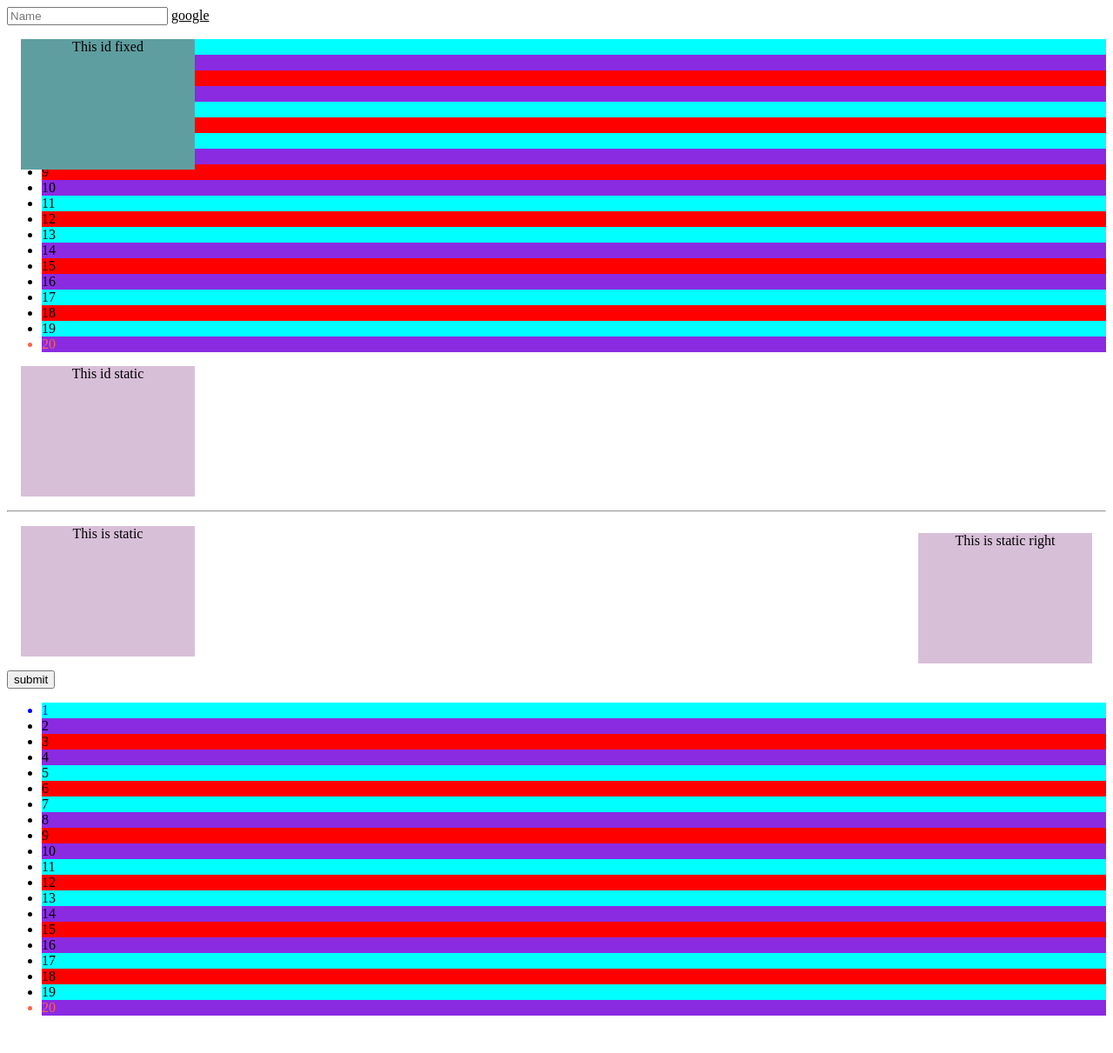
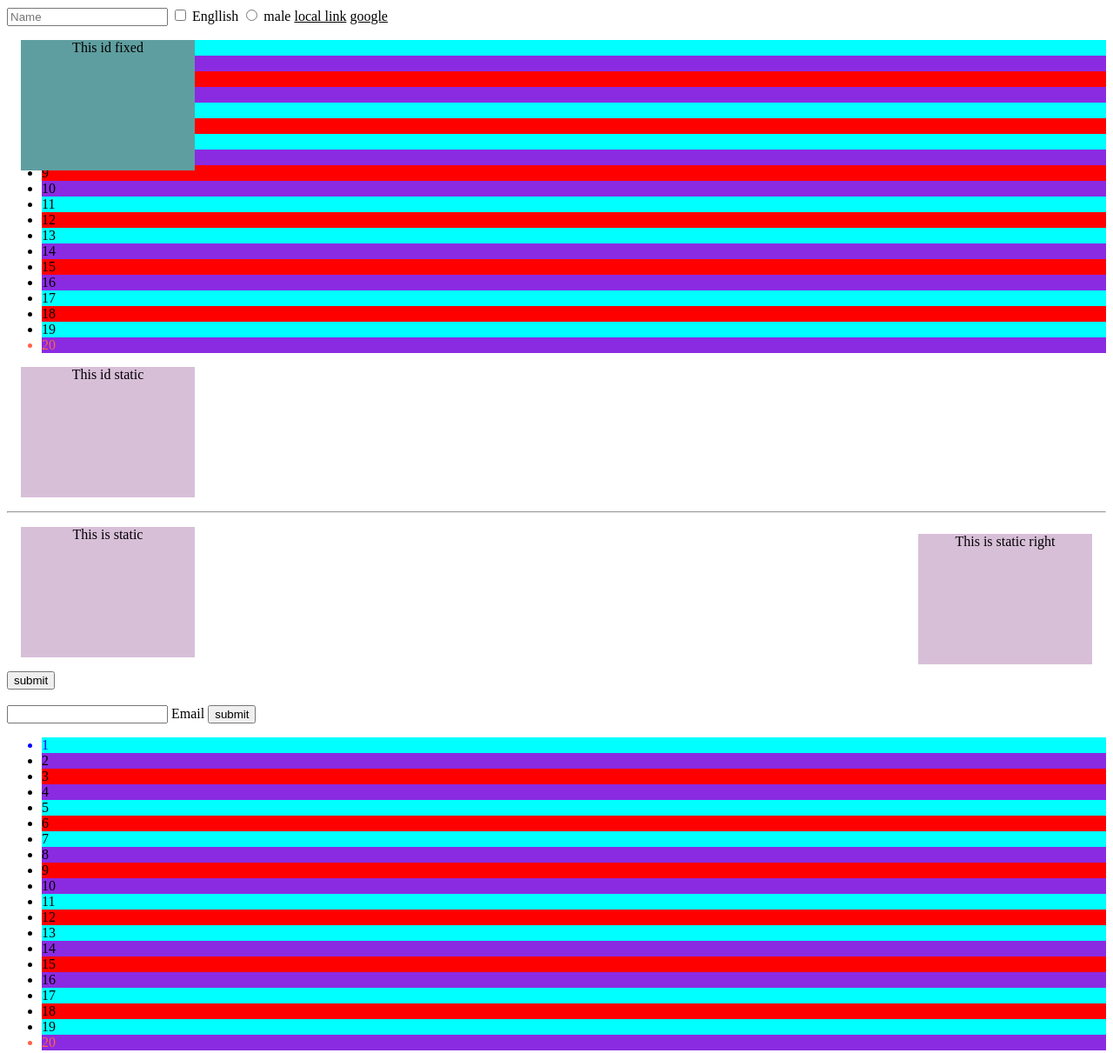
Before and after one commit to Digambar1411/javascript-fullstack, a plain HTML site: page CSS day2 Nov-13/pseudo-classes.html in a window 1280 px wide. Shown: the whole page at 87% size. Before the commit the page ends 1184 px from the top, so only its background shows below. Drawn offline with Linux system fonts and the light colour scheme.

Commit message:
added more classes checked, invalid

```diff
--- a/CSS day2 Nov-13/pseudo-classes.css
+++ b/CSS day2 Nov-13/pseudo-classes.css
@@ -1,3 +1,4 @@
+
 a:link{
     color:black;
 }
@@ -9,14 +10,13 @@ a:visited{
 a:hover{
     color:aqua;
 }
-input{
-    outline:none;
-}
 
 input:focus{
+    outline: none;
     background-color:cadetblue;
     border:2px solid red;
 }
+
 
 li:nth-child(2){
     background-color: red;
@@ -71,3 +71,23 @@ button:hover{
 .right{
     float:right;
 }
+
+input:checked + label{
+   color:red;
+}
+
+input[type="checkbox"]:checked,
+input[type="radio"]:checked{
+    outline:2px solid red;
+    accent-color:rgb(36, 214, 72);
+}
+
+/* This feature is a proposal integrated into the specification. Currently, no browser supports it. */
+nav:local-link{
+    background-color: yellow;
+
+}
+
+input[type="email"]:invalid{
+   color: yellow;
+}
--- a/CSS day2 Nov-13/pseudo-classes.html
+++ b/CSS day2 Nov-13/pseudo-classes.html
@@ -10,7 +10,15 @@
 	<body>
 		<input type="text" placeholder="Name" />
 
+        <input type="checkbox" name="english" id="">
+        <label for="english">Engllish</label>
+
+        <input type="radio" name="male" id="">
+        <label for="male">male</label>
+
+            <a href="#">local link</a>
 		<a href="https://google.com" target="_blank">google</a>
+
 
 		<div class="box fixed">This id fixed</div>
 
@@ -45,7 +53,13 @@
 
 		<div class="box static">This is static</div>
 
-		<button>submit</button>
+		<button>submit</button> <br><br>
+
+        <form action="">
+            <input type="email" name="email" required>
+            <label for="email">Email</label>
+            <button type="submit">submit</button>
+        </form>
 
 		<ul>
 			<li>1</li>
@@ -69,5 +83,9 @@
 			<li>19</li>
 			<li>20</li>
 		</ul>
+
+
+
+        <br><br>
 	</body>
 </html>
```
